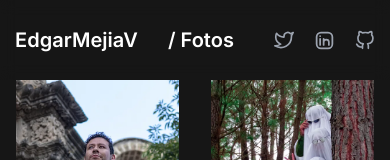
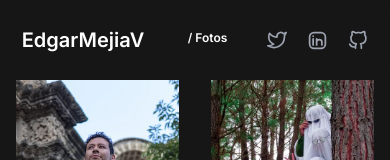
Before and after one commit to Edgarmejiav/edgarmejiav-web, a Next.js app: page /photos in a window 390 px wide. Shown: the top 160 px of the page. Built offline with nearby package versions, Linux system fonts and the light colour scheme.

Commit message:
style: text link

```diff
--- a/app/components/NavBar.js
+++ b/app/components/NavBar.js
@@ -16,7 +16,7 @@ export const NavBar = () => {
             </div>
             <div className="flex flex-row gap-10">
                 <Link href="/photos">
-                    <h1 className="text-xl sm:text-sm ">/ Fotos</h1>
+                    <h1 className="text-xs sm:text-sm ">/ Fotos</h1>
                 </Link>
 
                 <div className="  flex  sm:flex-row sm:gap-10 ">
```
